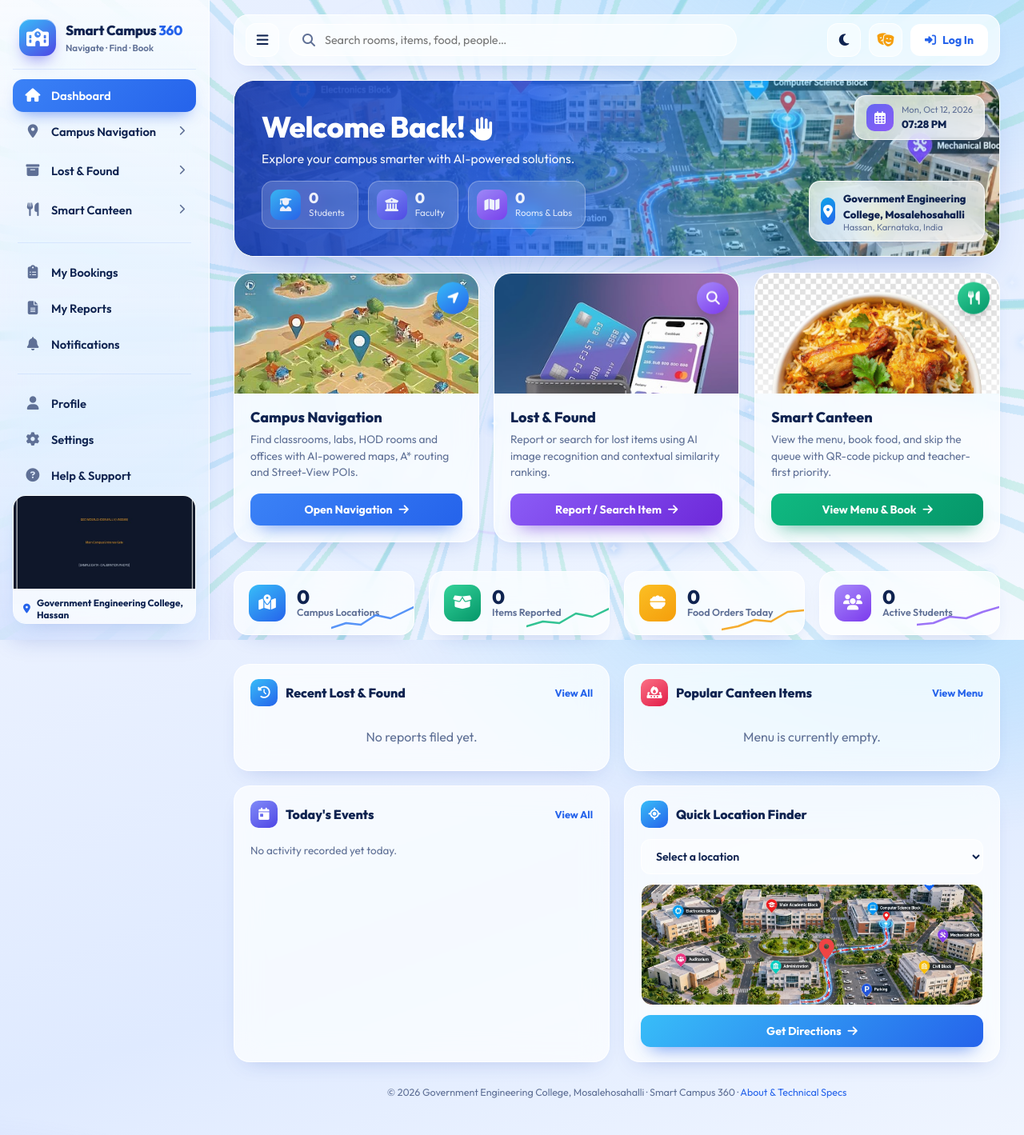
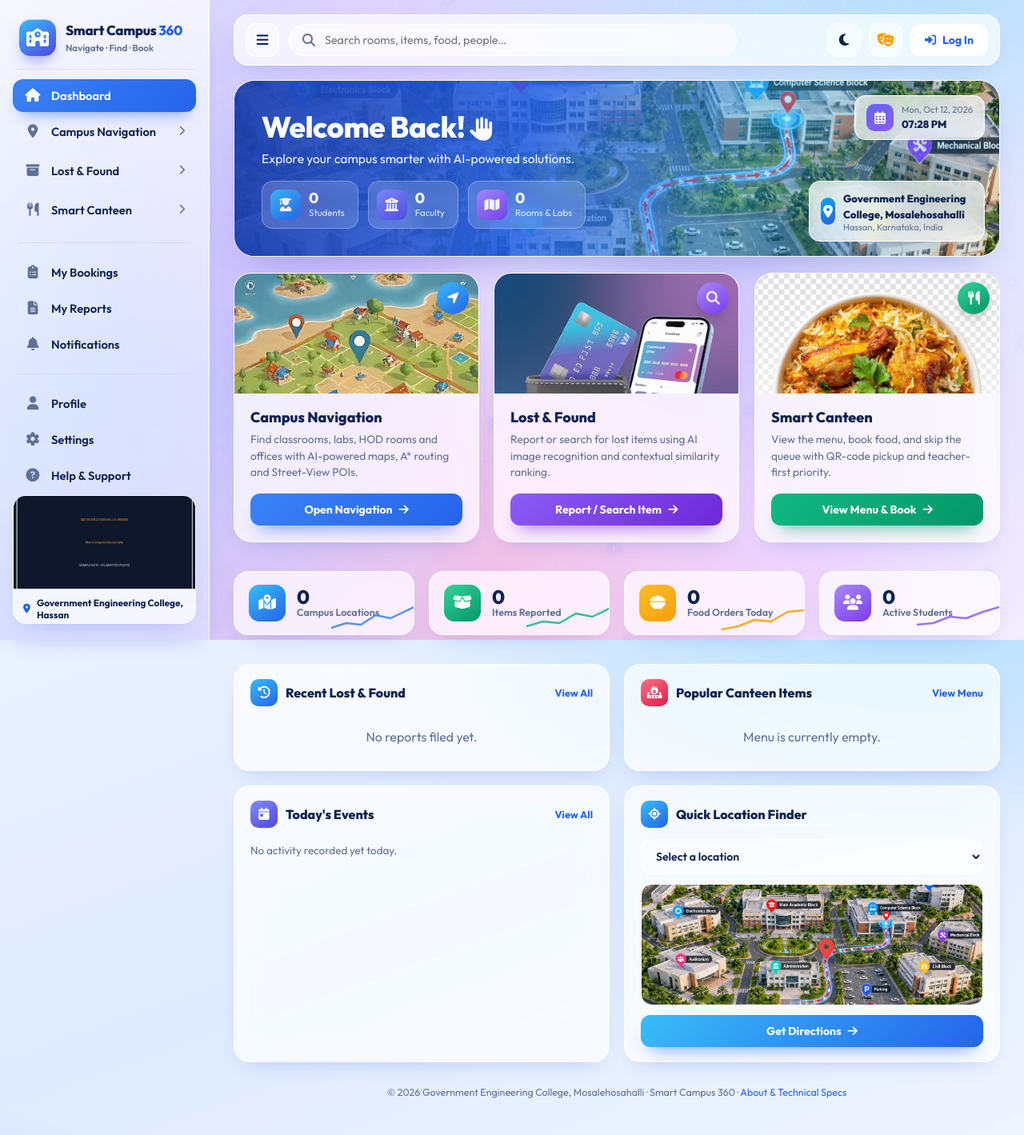
Before and after one commit to nithina200520-maker/smart-campus-360, a Flask app: page / in a window 1280 px wide. Shown: the whole page at 80% size. Run offline with Flask 3, Linux system fonts and the light colour scheme; data that the repository does not hold is empty; parts of the project's set-up code (start-up, migrations or seed data) failed here and were passed over.

Commit message:
Dashboard FX: replace circular rays with bright rotating purple galaxy + luminous core behind glass

```diff
--- a/app/static/css/dashboard.css
+++ b/app/static/css/dashboard.css
@@ -87,33 +87,30 @@ html[data-theme="dark"] .sc-flake { background: radial-gradient(circle at 50% 50
 @keyframes sc-fall { 0% { transform: translate3d(0, -6vh, 0); } 100% { transform: translate3d(var(--drift, 0px), 110vh, 0); } }
 @keyframes sc-twinkle { 0%, 100% { opacity: 0.12; } 50% { opacity: 0.95; } }
 
-/* ============================== CIRCULAR LIGHT RAYS (behind the glass) ============================== */
-.sc-rays2 { position: fixed; inset: 0; z-index: 0; pointer-events: none; overflow: hidden; }
-.sc-burst {
-  position: absolute; top: 50%; left: 50%; width: 170vmax; height: 170vmax;
-  transform: translate(-50%, -50%);
-  background: repeating-conic-gradient(from 0deg, rgba(150,200,255,0) 0deg 9deg, rgba(150,200,255,0.26) 9deg 10deg);
-  -webkit-mask: radial-gradient(circle at 50% 50%, transparent 0, #000 20%, #000 42%, transparent 66%);
-  mask: radial-gradient(circle at 50% 50%, transparent 0, #000 20%, #000 42%, transparent 66%);
-  animation: sc-spin 20s linear infinite, sc-hue 8s linear infinite;
+/* ============================== PURPLE GALAXY (behind the glass) ============================== */
+.sc-galaxy { position: fixed; inset: 0; z-index: 0; pointer-events: none; overflow: hidden; }
+.sc-galaxy::before, .sc-galaxy::after { content: ""; position: absolute; top: 50%; left: 50%; width: 160vmax; height: 160vmax; border-radius: 50%; }
+.sc-galaxy::before {
+  background: conic-gradient(from 0deg,
+    rgba(168,85,247,0) 0deg, rgba(216,180,254,0.45) 60deg, rgba(236,72,153,0.30) 130deg,
+    rgba(129,140,248,0.38) 210deg, rgba(192,132,252,0.28) 290deg, rgba(168,85,247,0) 360deg);
+  filter: blur(48px) saturate(1.25);
+  -webkit-mask: radial-gradient(circle at 50% 50%, #000 0, #000 34%, transparent 62%);
+  mask: radial-gradient(circle at 50% 50%, #000 0, #000 34%, transparent 62%);
+  animation: sc-galaxy-spin 46s linear infinite;
+  opacity: 0.9;
 }
-.sc-burst.in {
-  background: repeating-conic-gradient(from 0deg, rgba(180,150,255,0) 0deg 11deg, rgba(180,150,255,0.20) 11deg 12deg);
-  animation: sc-spin-rev 26s linear infinite, sc-hue 8s linear infinite;
+.sc-galaxy::after {
+  background:
+    radial-gradient(40vmax 40vmax at 42% 42%, rgba(240,171,252,0.42), transparent 60%),
+    radial-gradient(34vmax 34vmax at 60% 55%, rgba(167,139,250,0.38), transparent 60%),
+    radial-gradient(26vmax 26vmax at 50% 50%, rgba(255,255,255,0.6), rgba(233,213,255,0.28) 42%, transparent 70%);
+  filter: blur(30px);
+  animation: sc-galaxy-spin-rev 64s linear infinite;
+  opacity: 0.85;
 }
-.sc-ring {
-  position: absolute; top: 50%; left: 50%; width: 46vmin; height: 46vmin; border-radius: 50%;
-  border: 2px solid rgba(150,200,255,0.5); transform: translate(-50%, -50%) scale(0.2); opacity: 0;
-  box-shadow: 0 0 18px rgba(150,200,255,0.4), inset 0 0 18px rgba(150,200,255,0.3);
-  animation: sc-ripple-out 7s ease-out infinite;
-}
-.sc-ring:nth-child(4) { animation-delay: 2.3s; }
-.sc-ring.in:nth-child(5) { animation-name: sc-ripple-in; animation-delay: 4.6s; border-color: rgba(180,150,255,0.5); }
-@keyframes sc-spin { 0% { transform: translate(-50%, -50%) rotate(0deg); } 100% { transform: translate(-50%, -50%) rotate(360deg); } }
-@keyframes sc-spin-rev { 0% { transform: translate(-50%, -50%) rotate(360deg); } 100% { transform: translate(-50%, -50%) rotate(0deg); } }
-@keyframes sc-hue { 0% { filter: hue-rotate(0deg) saturate(1.15); } 100% { filter: hue-rotate(360deg) saturate(1.15); } }
-@keyframes sc-ripple-out { 0% { transform: translate(-50%, -50%) scale(0.2); opacity: 0; } 12% { opacity: 0.7; } 100% { transform: translate(-50%, -50%) scale(2.4); opacity: 0; } }
-@keyframes sc-ripple-in { 0% { transform: translate(-50%, -50%) scale(2.4); opacity: 0; } 12% { opacity: 0.6; } 100% { transform: translate(-50%, -50%) scale(0.2); opacity: 0; } }
+@keyframes sc-galaxy-spin { 0% { transform: translate(-50%, -50%) rotate(0deg); } 100% { transform: translate(-50%, -50%) rotate(360deg); } }
+@keyframes sc-galaxy-spin-rev { 0% { transform: translate(-50%, -50%) rotate(360deg); } 100% { transform: translate(-50%, -50%) rotate(0deg); } }
 
 /* ============================== ENHANCED ANIMATIONS ============================== */
 .sc-banner { isolation: isolate; }
@@ -404,5 +401,5 @@ html[data-theme="dark"] .sc-banner-veil { background: linear-gradient(100deg, rg
   .sc-qfind .sc-qpin { animation: none; }
   .sc-banner-media, .sc-banner::after, .sc-fcard-media::after, .sc-fcard-badge, .sc-dot { animation: none !important; }
   .sc-fcard { transform: none !important; }
-  .sc-snow, .sc-rays2 { display: none; }
+  .sc-snow, .sc-galaxy { display: none; }
 }
--- a/app/templates/main/index.html
+++ b/app/templates/main/index.html
@@ -27,14 +27,8 @@
   <div class="sc-scrim" id="scScrim"></div>
   <!-- Decorative falling-sparkle "snow" shimmer (cosmetic, behind content) -->
   <div class="sc-snow" id="scSnow" aria-hidden="true"></div>
-  <!-- Circular light rays: rotating radial sunburst + rings pulsing out/in (cosmetic) -->
-  <div class="sc-rays2" aria-hidden="true">
-    <div class="sc-burst"></div>
-    <div class="sc-burst in"></div>
-    <span class="sc-ring"></span>
-    <span class="sc-ring"></span>
-    <span class="sc-ring in"></span>
-  </div>
+  <!-- Rotating purple galaxy behind the glass (cosmetic) -->
+  <div class="sc-galaxy" aria-hidden="true"></div>
 
   <!-- ============================= SIDEBAR ============================= -->
   <aside class="sc-sidebar">
```
